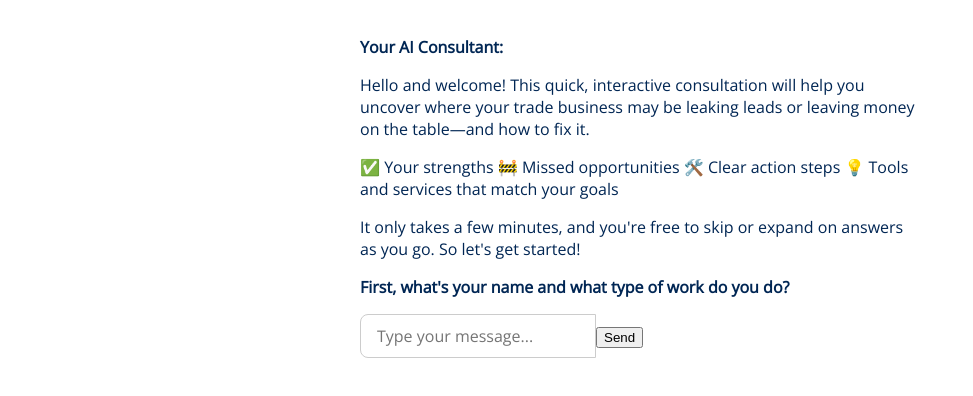
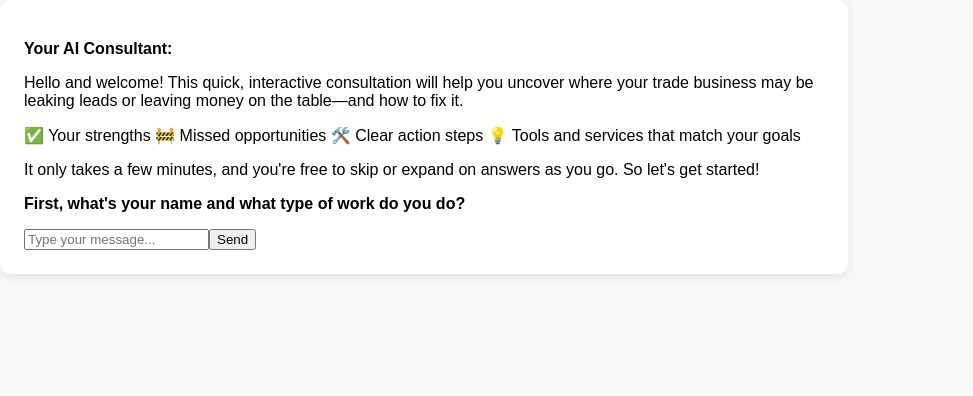
Before and after one commit to clickprimer/contractor-growth-map, a Next.js app: page / in a window 1280 px wide. Shown: the top 396 px of the page, without its empty margins (0-973 px from the left). Built offline with nearby package versions, Linux system fonts and the light colour scheme.

Commit message:
Update globals.css

```diff
--- a/styles/globals.css
+++ b/styles/globals.css
@@ -1,95 +1,82 @@
-@import url('https://fonts.googleapis.com/css2?family=Open+Sans:wght@400&family=Roboto:wght@700&display=swap');
-
 body {
-  font-family: 'Open Sans', sans-serif;
-  background-color: #ffffff;
+  font-family: Arial, sans-serif;
+  background-color: #f8f8f8;
   margin: 0;
   padding: 0;
-  color: #002654;
 }
 
-.bold {
-  font-weight: bold;
-  color: #0068ff;
+main {
+  display: flex;
+  flex-direction: column;
+  align-items: center;
+  padding: 2rem;
 }
 
 .chat-container {
   width: 100%;
-  max-width: 600px;
-  margin: 0 auto;
-  padding: 20px;
-  box-sizing: border-box;
+  max-width: 800px;
+  background-color: white;
+  border-radius: 10px;
+  padding: 1.5rem;
+  box-shadow: 0 2px 8px rgba(0, 0, 0, 0.1);
 }
 
-.chat-box {
-  border: 1px solid #ccc;
-  padding: 20px;
-  height: 500px;
-  overflow-y: auto;
-  margin-bottom: 10px;
-  border-radius: 8px;
-  background-color: #f9f9f9;
+.chat-messages {
   display: flex;
   flex-direction: column;
-  gap: 12px;
+  gap: 1.25rem;
+  margin-bottom: 1rem;
 }
 
-/* Chat message styles */
-.message {
+.chat-message {
   max-width: 75%;
-  padding: 12px 16px;
-  border-radius: 18px;
-  font-size: 16px;
+  padding: 1rem;
+  border-radius: 12px;
   line-height: 1.5;
   white-space: pre-wrap;
-  word-wrap: break-word;
 }
 
-/* AI messages */
-.message-left {
+.chat-message.assistant {
   align-self: flex-start;
   background-color: #d6ebff;
   color: #002654;
-  border-radius: 18px 18px 18px 0;
+  font-weight: 500;
 }
 
-/* User messages */
-.message-right {
+.chat-message.user {
   align-self: flex-end;
   background-color: #0068ff;
   color: white;
-  border-radius: 18px 18px 0 18px;
+  font-weight: 500;
 }
 
-/* Input area */
-.input-container {
+.chat-send {
   display: flex;
-  max-width: 600px;
-  margin: 0 auto;
-  padding: 0 20px 20px 20px;
-  box-sizing: border-box;
+  gap: 0.75rem;
+  align-items: center;
+  margin-top: 1rem;
 }
 
-input[type='text'] {
+.chat-input {
   flex: 1;
-  padding: 10px 16px;
-  border-radius: 8px 0 0 8px;
+  padding: 0.75rem 1rem;
+  font-size: 1rem;
   border: 1px solid #ccc;
-  font-size: 16px;
+  border-radius: 8px;
   outline: none;
-  font-family: 'Open Sans', sans-serif;
-  color: #002654;
 }
 
 .chat-send-button {
+  padding: 0.75rem 1.25rem;
+  font-size: 1rem;
   background-color: #0068ff;
-  color: #ffffff;
+  color: white;
   border: none;
-  padding: 10px 16px;
-  border-radius: 0 8px 8px 0;
+  border-radius: 8px;
   cursor: pointer;
   font-weight: bold;
-  font-size: 16px;
-  height: 100%;
-  font-family: 'Open Sans', sans-serif;
 }
+
+.chat-send-button:hover {
+  background-color: #0056cc;
+}
```
